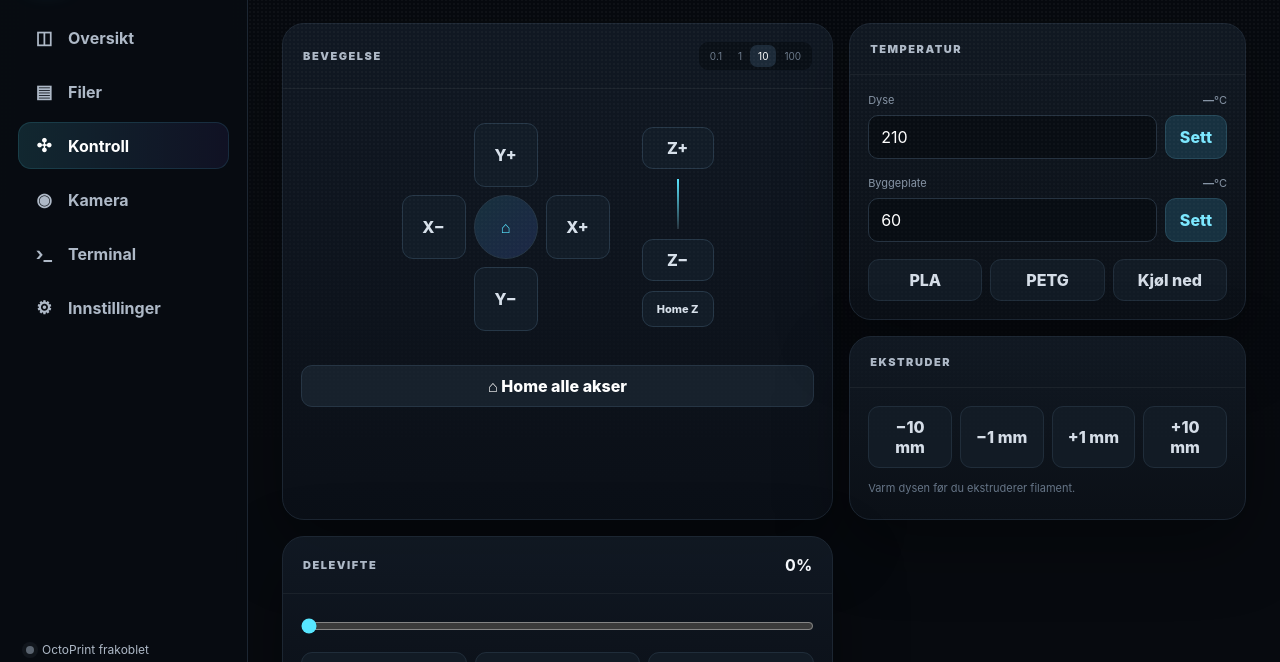
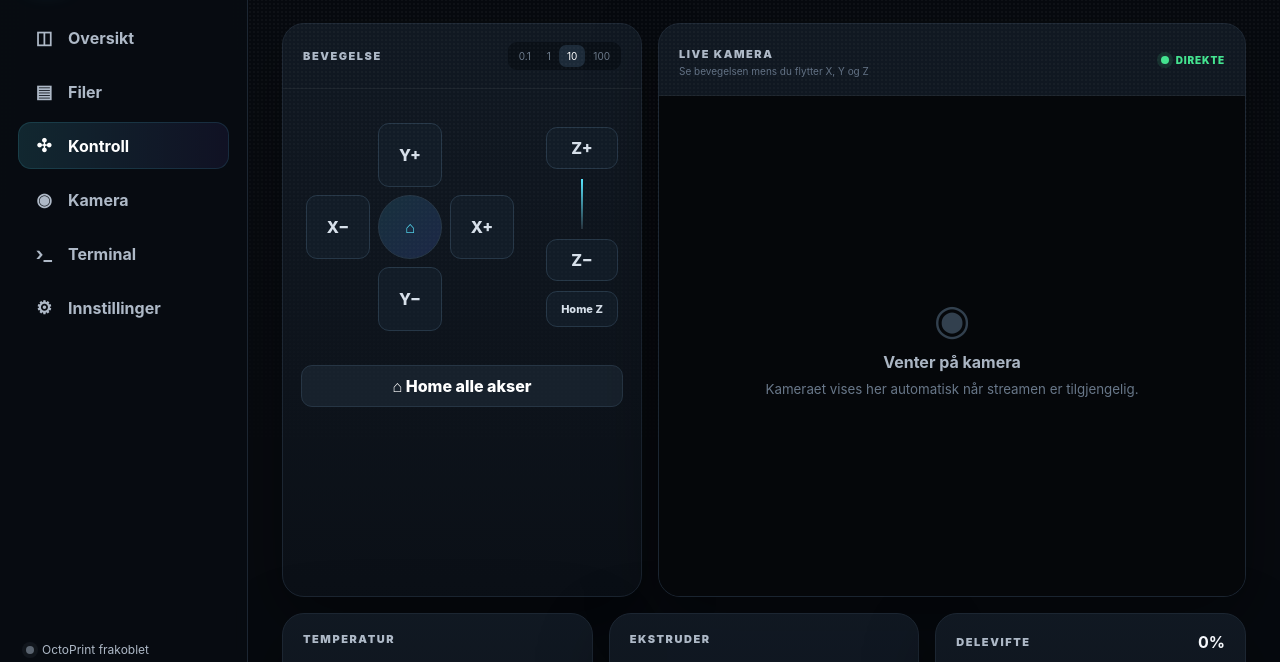
Before and after one commit to CoachFroden/3Dprint, a website: page public/index.html in a window 1280 px wide. Both pictures are taken after a click on the button "✣ Flytt akser". Shown: the part 86-748 px from the top of the page. Drawn offline with Linux system fonts and the light colour scheme; no server answers.

Commit message:
Show live camera beside printer controls

```diff
--- a/public/index.html
+++ b/public/index.html
@@ -7,6 +7,17 @@
   <title>3Dprint Control Center</title>
   <link rel="manifest" href="/manifest.webmanifest" />
   <link rel="stylesheet" href="/styles.css" />
+  <style>
+    .live-control-grid{display:grid;grid-template-columns:minmax(360px,.82fr) minmax(500px,1.35fr);gap:16px;align-items:stretch}
+    .live-control-grid .motion-card{grid-row:auto;min-height:500px}
+    .control-camera-card{display:flex;flex-direction:column;min-width:0}
+    .control-camera-card .camera-frame{flex:1;min-height:500px}
+    .control-camera-live{display:flex;align-items:center;gap:7px;color:#43e38f;font-size:10px;font-weight:900;letter-spacing:.08em}
+    .control-camera-live i{width:8px;height:8px;border-radius:50%;background:#43e38f;box-shadow:0 0 0 4px rgba(67,227,143,.12)}
+    .control-tools-grid{display:grid;grid-template-columns:repeat(3,minmax(0,1fr));gap:16px;margin-top:16px}
+    @media(max-width:1180px){.live-control-grid{grid-template-columns:1fr}.live-control-grid .motion-card{min-height:0}.control-camera-card .camera-frame{min-height:52vh}.control-tools-grid{grid-template-columns:1fr 1fr}.control-tools-grid .fan-card{grid-column:1/-1}}
+    @media(max-width:720px){.control-camera-card{order:-1}.control-camera-card .camera-frame{min-height:38vh}.control-tools-grid{grid-template-columns:1fr}.control-tools-grid .fan-card{grid-column:auto}}
+  </style>
 </head>
 <body>
   <div class="noise"></div>
@@ -124,7 +135,7 @@
       </section>
 
       <section class="view" id="view-control">
-        <div class="control-grid">
+        <div class="live-control-grid">
           <article class="card motion-card">
             <div class="card-head"><span>BEVEGELSE</span><div class="segmented" id="jogStep"><button data-step="0.1">0.1</button><button data-step="1">1</button><button data-step="10" class="active">10</button><button data-step="100">100</button></div></div>
             <div class="motion-wrap">
@@ -140,6 +151,16 @@
             <button class="secondary full" data-home="xyz">⌂ Home alle akser</button>
           </article>
 
+          <article class="card control-camera-card">
+            <div class="card-head"><div><span>LIVE KAMERA</span><small>Se bevegelsen mens du flytter X, Y og Z</small></div><div class="control-camera-live"><i></i> DIREKTE</div></div>
+            <div class="camera-frame">
+              <img id="cameraControl" src="/api/camera/stream" alt="Live kamera under manuell styring" onload="this.classList.add('ready');document.getElementById('cameraControlEmpty').style.display='none'" onerror="this.classList.remove('ready');document.getElementById('cameraControlEmpty').style.display=''" />
+              <div class="camera-empty" id="cameraControlEmpty"><span>◉</span><b>Venter på kamera</b><small>Kameraet vises her automatisk når streamen er tilgjengelig.</small></div>
+            </div>
+          </article>
+        </div>
+
+        <div class="control-tools-grid">
           <article class="card temp-control-card">
             <div class="card-head"><span>TEMPERATUR</span></div>
             <div class="temp-control">
```
